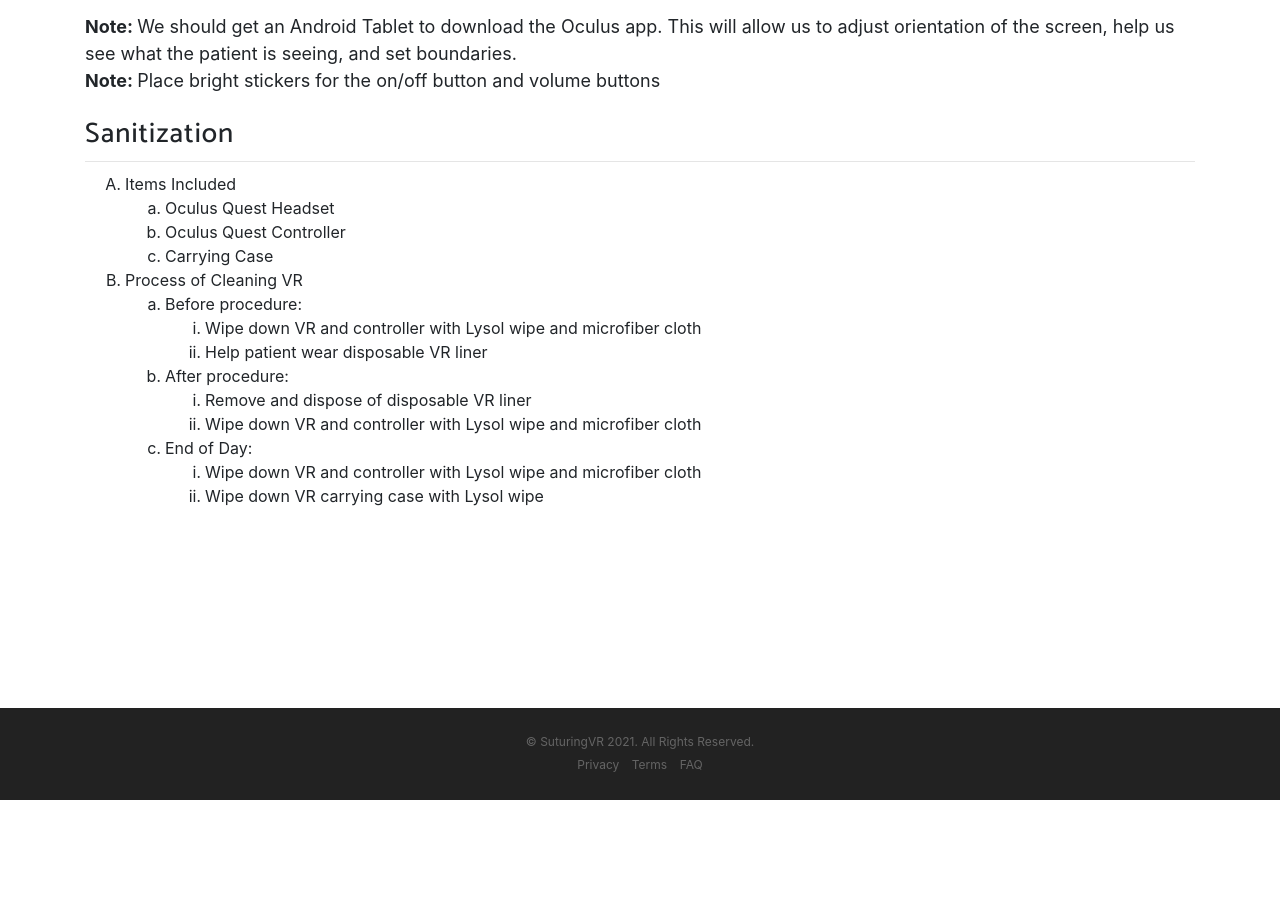
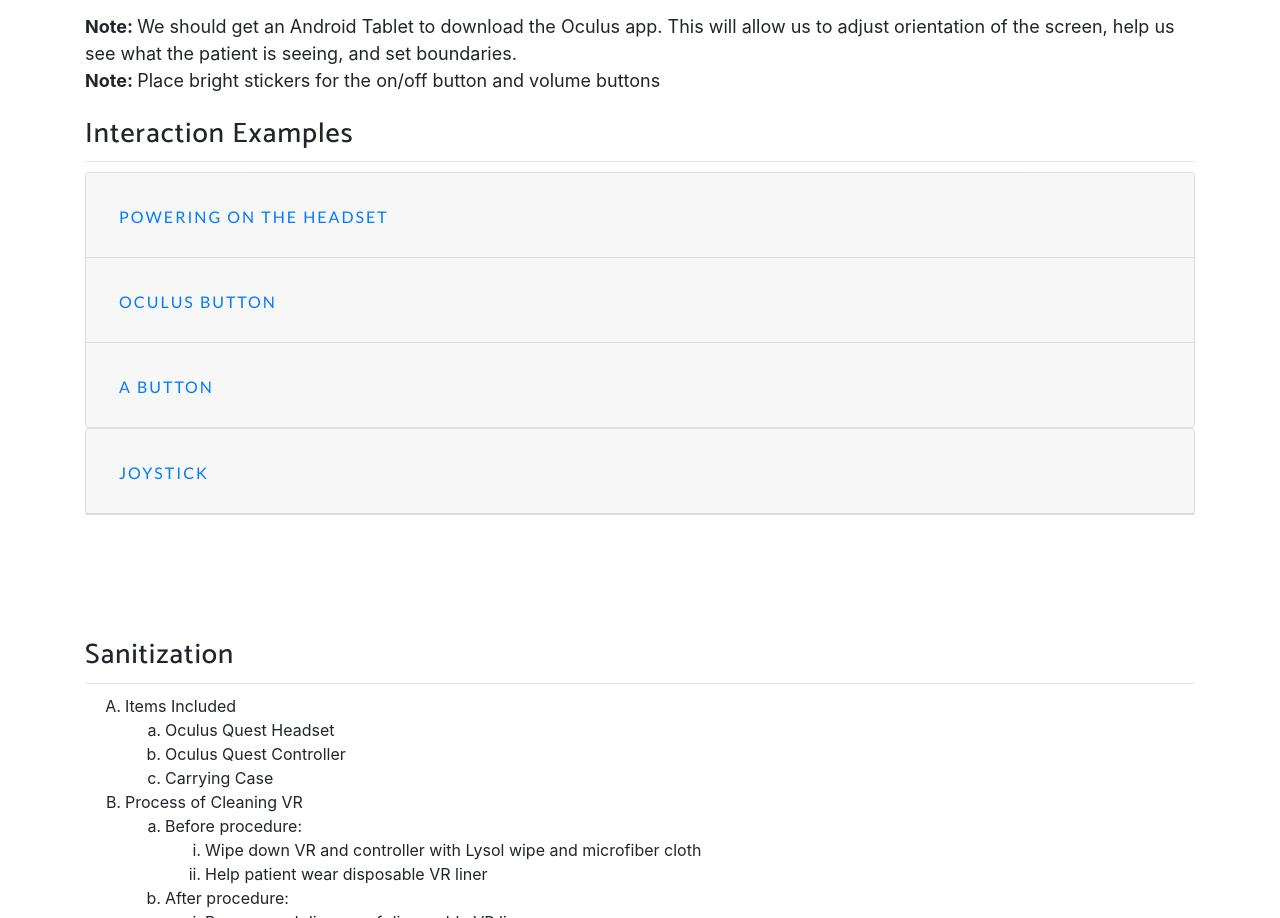
Before and after one commit to SuturingVR/about-suturingvr, a website with bundled scripts: page ra.html in a window 1280 px wide. Shown: the part 2130-3048 px from the top of the page. Before the commit the page ends 2930 px from the top, so only its background shows below. Built offline with nearby package versions, Linux system fonts and the light colour scheme; a web font is replaced by a local one.

Commit message:
Update ra.html

```diff
--- a/ra.html
+++ b/ra.html
@@ -263,6 +263,71 @@
 
                 <br>
 
+                <h3>Interaction Examples</h3>
+                <hr style="max-width: 10000px; margin-top: 10px; margin-bottom: 10px !important">
+
+                <div class="accordion" id="accordionExample">
+                    <div class="card">
+                        <div class="card-header" id="headingOne">
+                          <h2 class="mb-0">
+                            <button class="btn btn-link collapsed" type="button" data-toggle="collapse" data-target="#collapseOne" aria-expanded="false" aria-controls="collapseOne">
+                              Powering on the Headset
+                            </button>
+                          </h2>
+                        </div>
+                        <div id="collapseOne" class="collapse" aria-labelledby="headingOne" data-parent="#accordionExample">
+                          <div class="card-body">
+                              <img src="img/PoweringOff.gif" class="img-fluid" alt="Powering Off the Headset">
+                          </div>
+                        </div>
+                      </div>
+                    <div class="card">
+                      <div class="card-header" id="headingTwo">
+                        <h2 class="mb-0">
+                          <button class="btn btn-link collapsed" type="button" data-toggle="collapse" data-target="#collapseTwo" aria-expanded="false" aria-controls="collapseTwo">
+                            Oculus Button
+                          </button>
+                        </h2>
+                      </div>
+                      <div id="collapseTwo" class="collapse" aria-labelledby="headingTwo" data-parent="#accordionExample">
+                        <div class="card-body">
+                            <img src="img/OculusButton.gif" class="img-fluid" alt="Pressing the Oculus Button">
+                        </div>
+                      </div>
+                    </div>
+                    <div class="card">
+                      <div class="card-header" id="headingThree">
+                        <h2 class="mb-0">
+                          <button class="btn btn-link collapsed" type="button" data-toggle="collapse" data-target="#collapseThree" aria-expanded="false" aria-controls="collapseThree">
+                            A Button
+                          </button>
+                        </h2>
+                      </div>
+                      <div id="collapseThree" class="collapse" aria-labelledby="headingThree" data-parent="#accordionExample">
+                        <div class="card-body">
+                            <img src="img/AButton.gif" class="img-fluid" alt="Pressing the A Button">
+                        </div>
+                      </div>
+                    </div>
+                  </div>
+                  <div class="card">
+                    <div class="card-header" id="headingFour">
+                      <h2 class="mb-0">
+                        <button class="btn btn-link collapsed" type="button" data-toggle="collapse" data-target="#collapseFour" aria-expanded="false" aria-controls="collapseFour">
+                          Joystick
+                        </button>
+                      </h2>
+                    </div>
+                    <div id="collapseFour" class="collapse" aria-labelledby="headingFour" data-parent="#accordionExample">
+                      <div class="card-body">
+                          <img src="img/Joystick.gif" class="img-fluid" alt="Pushing the Joystick forward">
+                      </div>
+                    </div>
+                  </div>
+                </div>
+
+                <br>
+
                 <h3>Sanitization</h3>
                 <hr style="max-width: 10000px; margin-top: 10px; margin-bottom: 10px !important">
 
```
